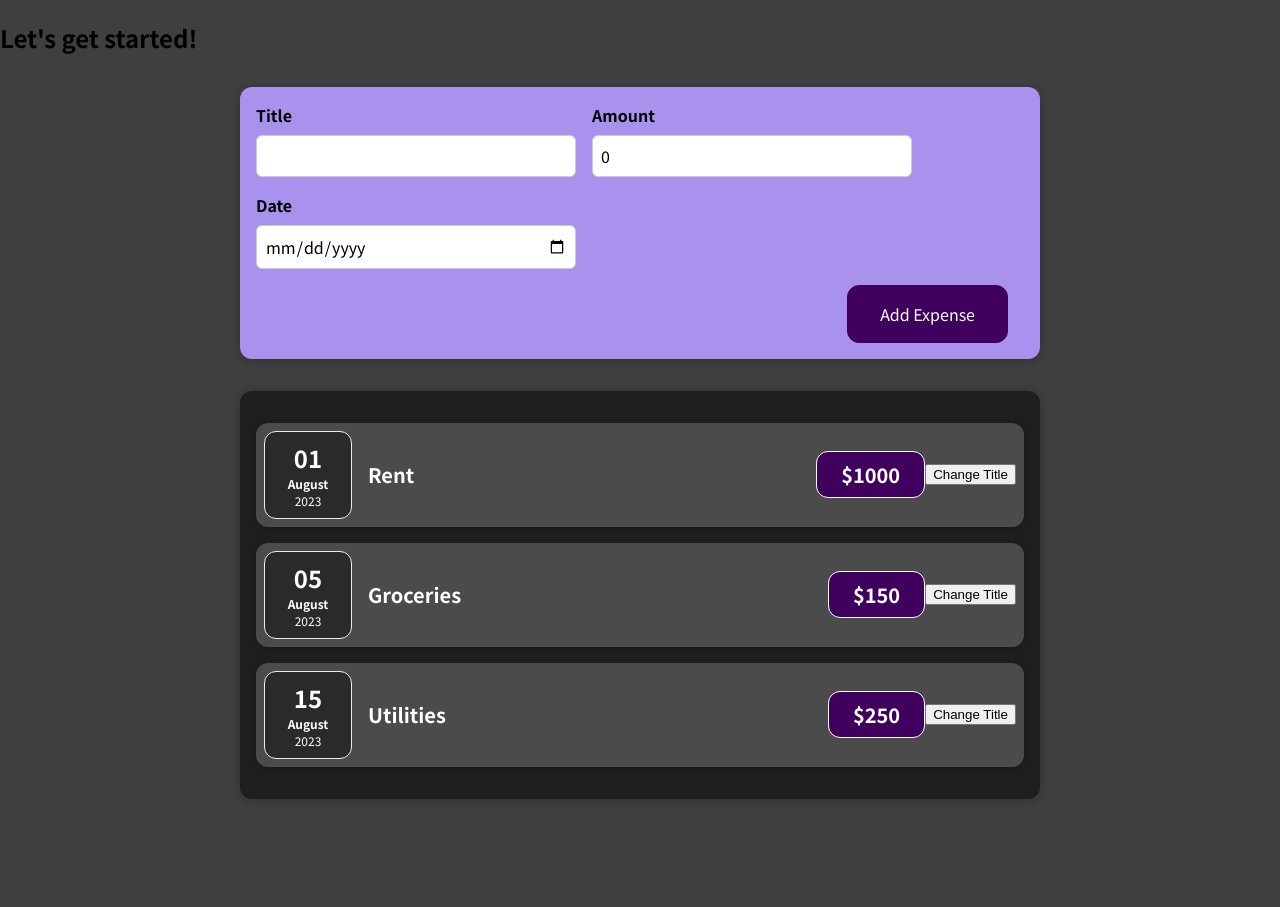
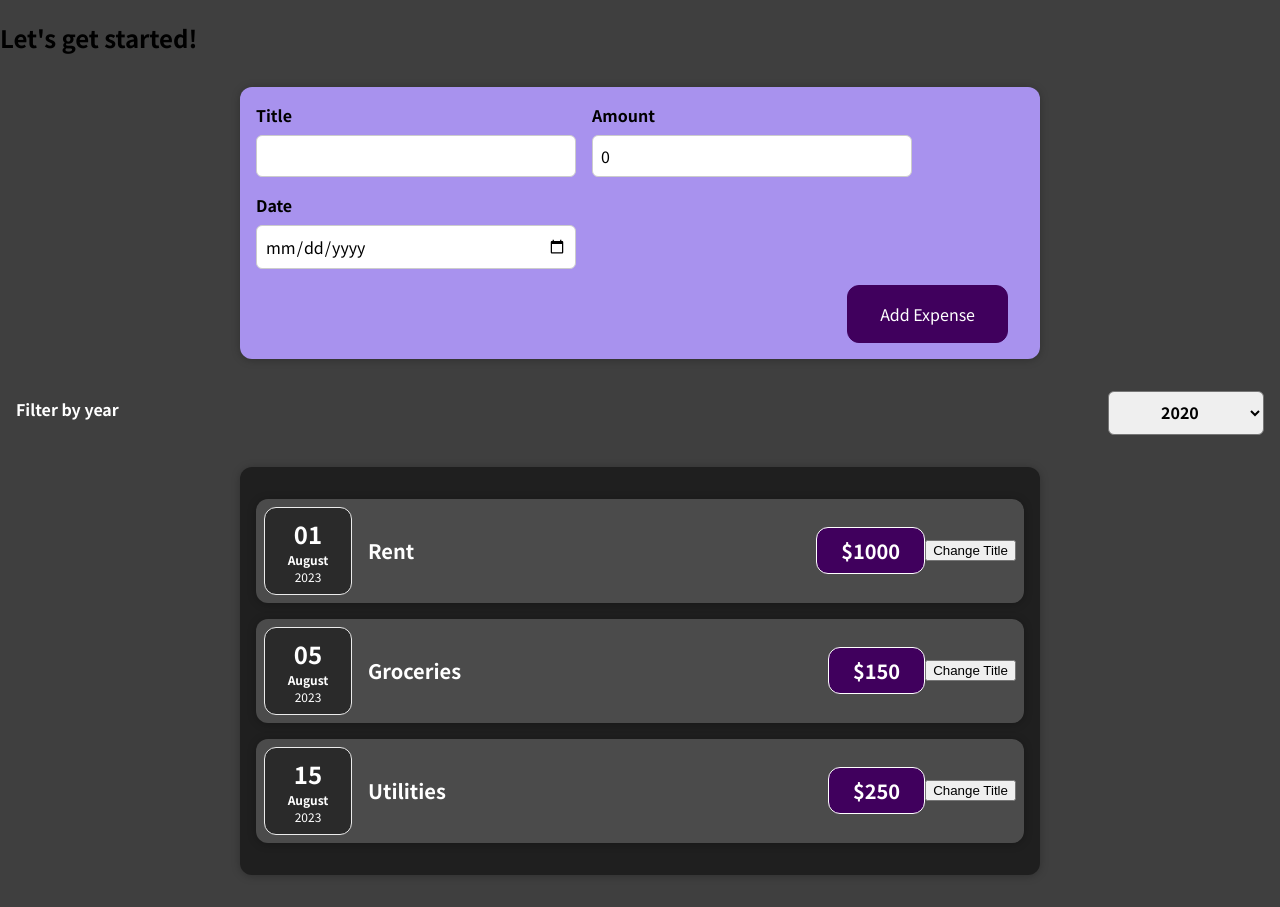
Before and after one commit to rizwan-zaheer-pikessoft/maxi-react, a React (Create React App) app: page / in a window 1280 px wide. Before the commit the page ends 831 px from the top, so only its background shows below. Built offline with nearby package versions, Linux system fonts and the light colour scheme.

Commit message:
MAXI-82:expense filter year

```diff
--- /dev/null
+++ b/src/components/ExpenseFilter/ExpenseFilter.css
@@ -0,0 +1,24 @@
+.expenses-filter {
+    color: white;
+    padding: 0 1rem;
+}
+
+.expenses-filter__control {
+    display: flex;
+    width: 100%;
+    align-items: center;
+    justify-content: space-between;
+    margin: 1rem 0;
+}
+
+.expenses-filter label {
+    font-weight: bold;
+    margin-bottom: 0.5rem;
+}
+
+.expenses-filter select {
+    font: inherit;
+    padding: 0.5rem 3rem;
+    font-weight: bold;
+    border-radius: 6px;
+}
--- /dev/null
+++ b/src/components/ExpenseFilter/ExpenseFilter.js
@@ -0,0 +1,24 @@
+import React from 'react';
+
+import './ExpenseFilter.css'
+
+const ExpensesFilter = (props) => {
+    const onSelectYearHandler = (event)=>{
+        props.onChangeYearFilter(event.target.value)
+    }
+    return (
+        <div className='expenses-filter'>
+            <div className='expenses-filter__control'>
+                <label>Filter by year</label>
+                <select value={props.onSelected} onChange={onSelectYearHandler}>
+                    <option value='2022'>2022</option>
+                    <option value='2021'>2021</option>
+                    <option value='2020'>2020</option>
+                    <option value='2019'>2019</option>
+                </select>
+            </div>
+        </div>
+    );
+};
+
+export default ExpensesFilter;
--- a/src/components/Expenses/Expenses.js
+++ b/src/components/Expenses/Expenses.js
@@ -1,10 +1,18 @@
 import ExpenseItem from "./ExpenseItem";
 import './Expenses.css';
 import Card from "../UI/Card";
+import ExpenseFilter from "../ExpenseFilter/ExpenseFilter";
+import '../ExpenseFilter/ExpenseFilter.css'
+import {useState} from "react";
 
 const Expenses = (props) => {
-
+    const [filteredYear,setFilteredYear] = useState('2020');
+    const onChangeYearFilter = (selectedYear)=>{
+        setFilteredYear(selectedYear);
+    }
     return (
+        <div>
+            <ExpenseFilter onSelected = {filteredYear} onChangeYearFilter={onChangeYearFilter}/>
             <Card className="expenses">
                 <div>
                     <ExpenseItem title={props.items[0].title} amount={props.items[0].amount} date={props.items[0].date}></ExpenseItem>
@@ -16,6 +24,7 @@
                     <ExpenseItem title={props.items[2].title} amount={props.items[2].amount} date={props.items[2].date}></ExpenseItem>
                 </div>
             </Card>
+        </div>
     )
 }
 export default Expenses;
```
Lines whose indentation alone changed are shown as unchanged.
